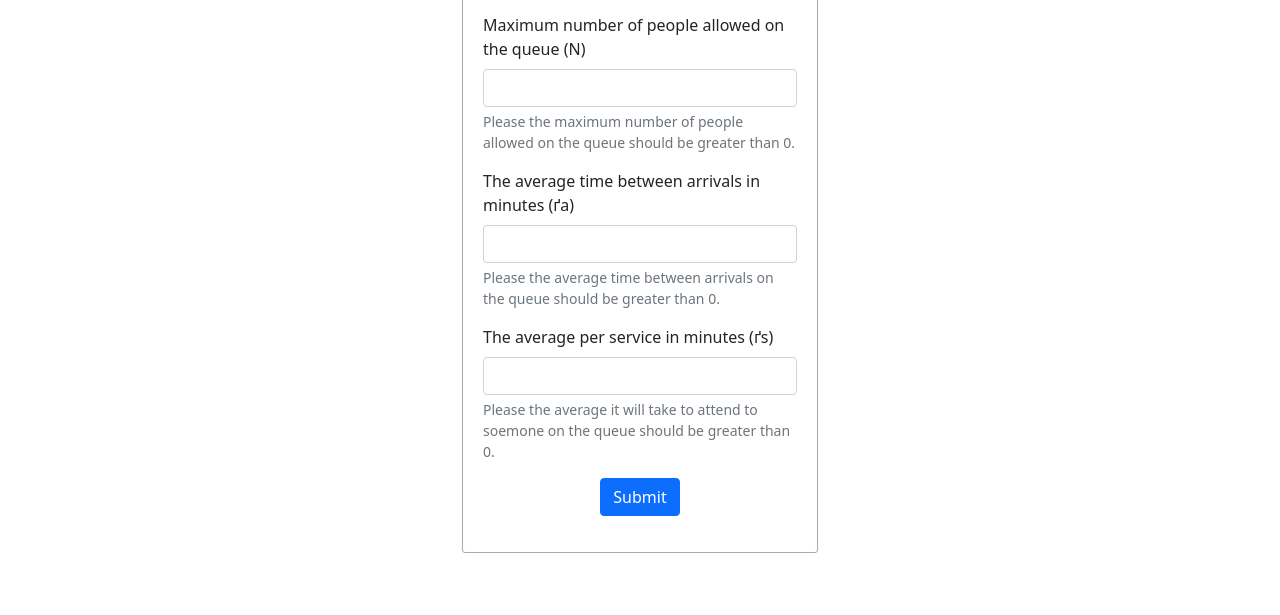
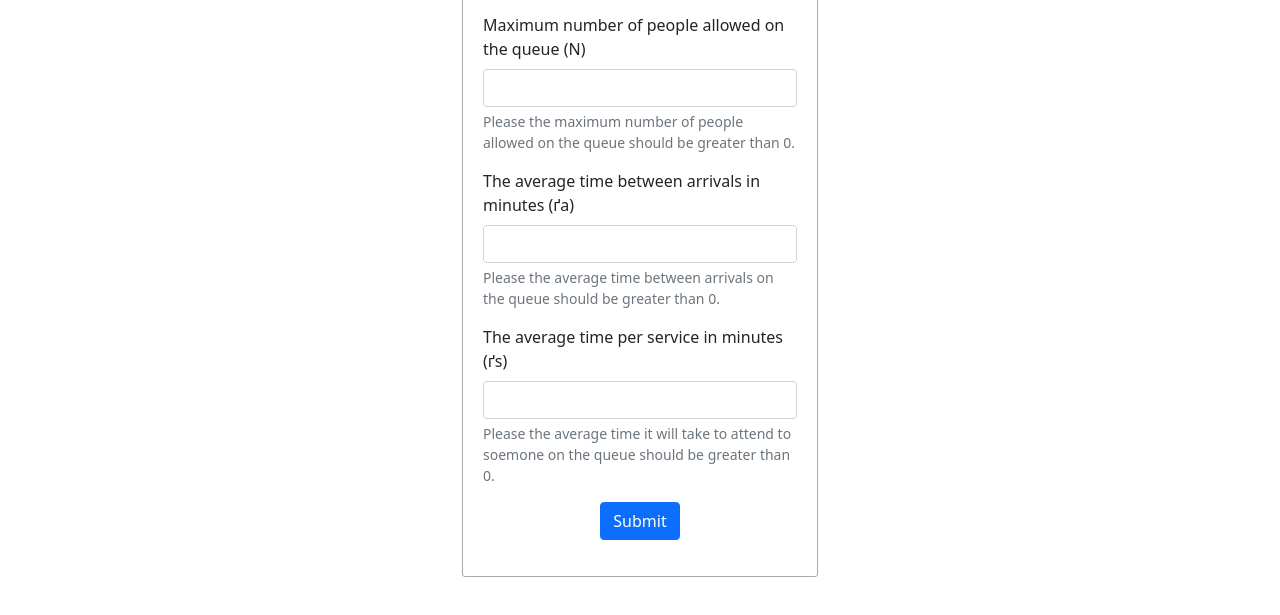
Before and after one commit to uchemcolin/coffee_shop_algorithm, a plain HTML site: page index.html in a window 1280 px wide. Shown: the part 217-832 px from the top of the page. Drawn offline with Linux system fonts and the light colour scheme.

Commit message:
Add files via upload

```diff
--- a/index.html
+++ b/index.html
@@ -56,9 +56,9 @@
                         <div id="averageTimeBetweenArrivalsHelp" class="form-text">Please the average time between arrivals on the queue should be greater than 0.</div>
                     </div>
                     <div class="mb-3">
-                        <label for="average-time-per-service" class="form-label">The average per service in minutes (ґs)</label>
+                        <label for="average-time-per-service" class="form-label">The average time per service in minutes (ґs)</label>
                         <input type="number" class="form-control" name="average_time_per_service" id="average-time-per-service">
-                        <div id="averageTimePerServiceHelp" class="form-text">Please the average it will take to attend to soemone on the queue should be greater than 0.</div>
+                        <div id="averageTimePerServiceHelp" class="form-text">Please the average time it will take to attend to soemone on the queue should be greater than 0.</div>
                     </div>
                     <div class="mb-3 text-center">
                         <button type="submit" class="btn btn-primary btn-block">Submit</button>
```
